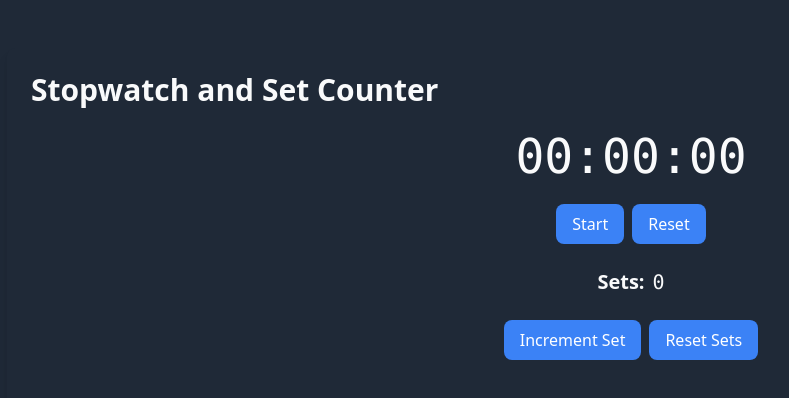
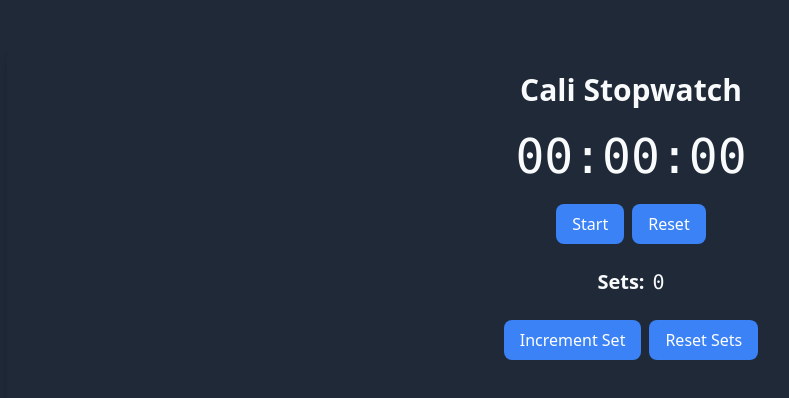
Before and after one commit to fabioa88/cali-stopwatch, a plain HTML site: page index2.html in a window 1280 px wide. Shown: the whole page, without its empty margins (9-798 px from the left). Drawn offline with nearby package versions, Linux system fonts and the light colour scheme.

Commit message:
Update index2.html

```diff
--- a/index2.html
+++ b/index2.html
@@ -3,7 +3,7 @@
 <head>
   <meta charset="UTF-8">
   <meta name="viewport" content="width=device-width, initial-scale=1.0">
-  <title>Stopwatch and Set Counter</title>
+  <title>Cali Stopwatch</title>
   <link href="https://cdn.jsdelivr.net/npm/tailwindcss@2.2.16/dist/tailwind.min.css" rel="stylesheet">
   <style>
     :root {
@@ -28,7 +28,7 @@
 <body class="min-h-screen">
   <div class="container mx-auto px-4 py-12">
     <div class="bg-gray-800 p-6 rounded-lg shadow-lg">
-      <h1 class="text-3xl font-bold mb-6">Stopwatch and Set Counter</h1>
+      <h1 class="text-3xl font-bold mb-6 text-center">Cali Stopwatch</h1>
       <div class="flex items-center justify-center mb-6">
         <span id="timer" class="text-5xl font-mono">00:00:00</span>
       </div>
@@ -47,6 +47,7 @@
     </div>
   </div>
   <script>
+    <script>
     const timerElement = document.getElementById("timer");
 const startStopBtn = document.getElementById("startStopBtn");
 const resetBtn = document.getElementById("resetBtn");
@@ -120,5 +121,6 @@ resetBtn.addEventListener("click", reset);
 incrementSetBtn.addEventListener("click", incrementSet);
 resetSetBtn.addEventListener("click", resetSets);
   </script>
+  </script>
 </body>
 </html>
```
